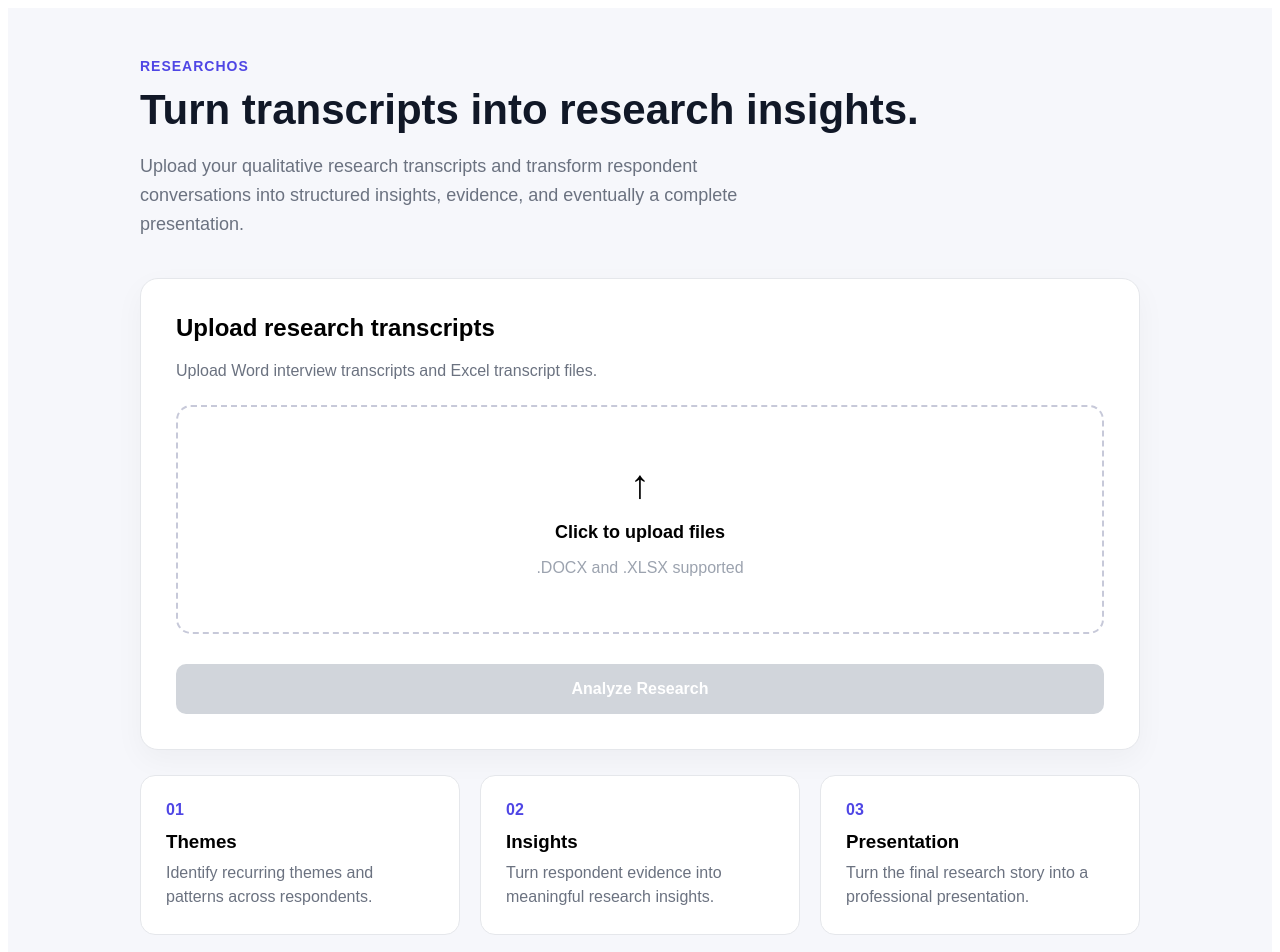
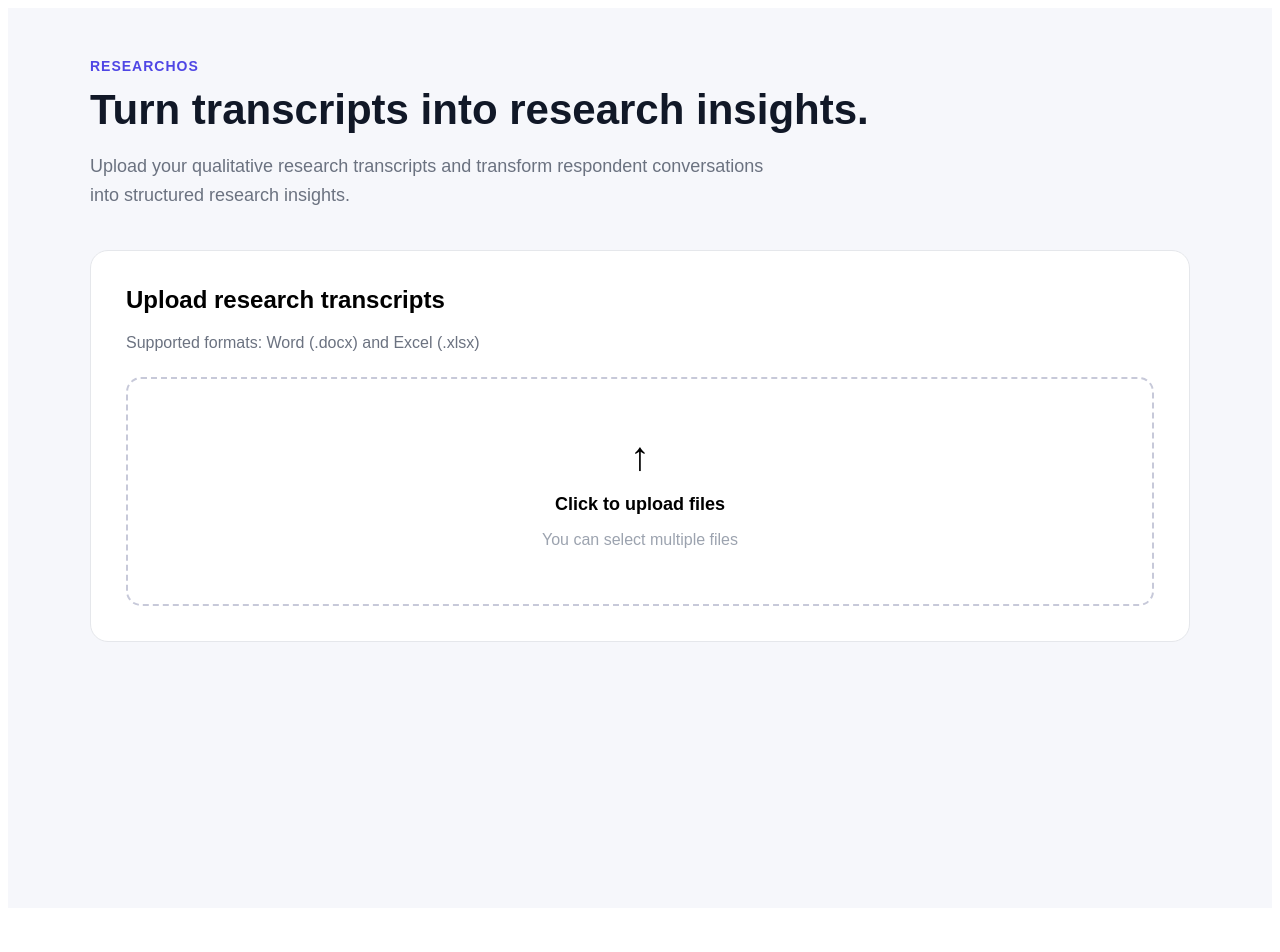
Before and after one commit to Mascy109/researchos, a Next.js app: page / in a window 1280 px wide. Shown: the top 952 px of the page. After the commit the page ends 916 px from the top, so only its background shows below. Built offline with nearby package versions, Linux system fonts and the light colour scheme.

Commit message:
Update page.js

```diff
--- a/app/page.js
+++ b/app/page.js
@@ -1,14 +1,70 @@
 "use client";
 
 import { useState } from "react";
+import * as XLSX from "xlsx";
 
 export default function Home() {
   const [files, setFiles] = useState([]);
+  const [extractedData, setExtractedData] = useState([]);
+  const [loading, setLoading] = useState(false);
 
-  const handleFiles = (event) => {
-    const selected = Array.from(event.target.files);
-    setFiles(selected);
+  async function handleFiles(event) {
+    const selectedFiles = Array.from(event.target.files);
+
+    setFiles(selectedFiles);
+    setExtractedData([]);
+    setLoading(true);
+
+    const results = [];
+
+    for (const file of selectedFiles) {
+      try {
+        if (file.name.toLowerCase().endsWith(".xlsx")) {
+          const buffer = await file.arrayBuffer();
+
+          const workbook = XLSX.read(buffer, {
+            type: "array",
+          });
+
+          const sheets = workbook.SheetNames.map((sheetName) => {
+            const worksheet = workbook.Sheets[sheetName];
+
+            return {
+              sheetName,
+              rows: XLSX.utils.sheet_to_json(worksheet, {
+                header: 1,
+                defval: "",
+              }),
             };
+          });
+
+          results.push({
+            fileName: file.name,
+            type: "Excel",
+            sheets,
+          });
+        }
+
+        if (file.name.toLowerCase().endsWith(".docx")) {
+          results.push({
+            fileName: file.name,
+            type: "Word",
+            message:
+              "Word file selected. Word extraction will be connected next.",
+          });
+        }
+      } catch (error) {
+        results.push({
+          fileName: file.name,
+          type: "Error",
+          message: error.message,
+        });
+      }
+    }
+
+    setExtractedData(results);
+    setLoading(false);
+  }
 
   return (
     <main
@@ -19,10 +75,12 @@ export default function Home() {
         padding: "50px 25px",
       }}
     >
-      <div style={{ maxWidth: "1000px", margin: "auto" }}>
-
-        {/* Header */}
-
+      <div
+        style={{
+          maxWidth: "1100px",
+          margin: "auto",
+        }}
+      >
         <div style={{ marginBottom: "40px" }}>
           <div
             style={{
@@ -49,17 +107,14 @@ export default function Home() {
             style={{
               color: "#6b7280",
               fontSize: "18px",
-              maxWidth: "650px",
+              maxWidth: "700px",
               lineHeight: "1.6",
             }}
           >
             Upload your qualitative research transcripts and transform
-            respondent conversations into structured insights, evidence,
-            and eventually a complete presentation.
+            respondent conversations into structured research insights.
           </p>
         </div>
-
-        {/* Upload box */}
 
         <div
           style={{
@@ -67,13 +122,14 @@ export default function Home() {
             borderRadius: "18px",
             padding: "35px",
             border: "1px solid #e5e7eb",
-            boxShadow: "0 10px 30px rgba(0,0,0,0.04)",
           }}
         >
-          <h2 style={{ marginTop: 0 }}>Upload research transcripts</h2>
+          <h2 style={{ marginTop: 0 }}>
+            Upload research transcripts
+          </h2>
 
           <p style={{ color: "#6b7280" }}>
-            Upload Word interview transcripts and Excel transcript files.
+            Supported formats: Word (.docx) and Excel (.xlsx)
           </p>
 
           <label
@@ -106,7 +162,7 @@ export default function Home() {
                 marginBottom: 0,
               }}
             >
-              .DOCX and .XLSX supported
+              You can select multiple files
             </p>
 
             <input
@@ -118,8 +174,6 @@ export default function Home() {
             />
           </label>
 
-          {/* Uploaded files */}
-
           {files.length > 0 && (
             <div style={{ marginTop: "30px" }}>
               <h3>Uploaded files</h3>
@@ -128,120 +182,106 @@ export default function Home() {
                 <div
                   key={index}
                   style={{
-                    display: "flex",
-                    justifyContent: "space-between",
-                    alignItems: "center",
-                    padding: "15px 18px",
+                    padding: "15px",
                     background: "#f9fafb",
                     borderRadius: "10px",
                     marginTop: "10px",
                     border: "1px solid #e5e7eb",
                   }}
                 >
-                  <span>{file.name}</span>
-
-                  <span
-                    style={{
-                      color: "#16a34a",
-                      fontSize: "14px",
-                      fontWeight: "600",
-                    }}
-                  >
-                    Ready
-                  </span>
+                  {file.name}
                 </div>
               ))}
             </div>
           )}
 
-          {/* Analyze button */}
+          {loading && (
+            <p
+              style={{
+                marginTop: "25px",
+                color: "#4f46e5",
+                fontWeight: "600",
+              }}
+            >
+              Reading files...
+            </p>
+          )}
+        </div>
 
-          <button
-            disabled={files.length === 0}
+        {extractedData.length > 0 && (
+          <div style={{ marginTop: "30px" }}>
+            <h2>Extracted Research Data</h2>
+
+            {extractedData.map((result, index) => (
+              <div
+                key={index}
+                style={{
+                  background: "white",
+                  borderRadius: "15px",
+                  padding: "25px",
+                  marginTop: "20px",
+                  border: "1px solid #e5e7eb",
+                  overflowX: "auto",
+                }}
+              >
+                <h3>{result.fileName}</h3>
+
+                {result.type === "Excel" &&
+                  result.sheets.map((sheet, sheetIndex) => (
+                    <div key={sheetIndex} style={{ marginTop: "25px" }}>
+                      <h4>Sheet: {sheet.sheetName}</h4>
+
+                      <table
                         style={{
                           width: "100%",
-              marginTop: "30px",
-              padding: "16px",
-              borderRadius: "10px",
-              border: "none",
-              background:
-                files.length > 0 ? "#4f46e5" : "#d1d5db",
-              color: "white",
-              fontSize: "16px",
-              fontWeight: "bold",
-              cursor:
-                files.length > 0 ? "pointer" : "not-allowed",
+                          borderCollapse: "collapse",
+                          fontSize: "14px",
                         }}
                       >
-            Analyze Research
-          </button>
-        </div>
-
-        {/* Future capabilities */}
-
-        <div
+                        <tbody>
+                          {sheet.rows.slice(0, 30).map((row, rowIndex) => (
+                            <tr key={rowIndex}>
+                              {row.map((cell, cellIndex) => (
+                                <td
+                                  key={cellIndex}
                                   style={{
-            display: "grid",
-            gridTemplateColumns:
-              "repeat(auto-fit, minmax(220px, 1fr))",
-            gap: "20px",
-            marginTop: "25px",
+                                    border: "1px solid #e5e7eb",
+                                    padding: "8px",
+                                    verticalAlign: "top",
                                   }}
                                 >
-          <Card
-            number="01"
-            title="Themes"
-            text="Identify recurring themes and patterns across respondents."
-          />
+                                  {String(cell)}
+                                </td>
+                              ))}
+                            </tr>
+                          ))}
+                        </tbody>
+                      </table>
 
-          <Card
-            number="02"
-            title="Insights"
-            text="Turn respondent evidence into meaningful research insights."
-          />
+                      {sheet.rows.length > 30 && (
+                        <p style={{ color: "#6b7280" }}>
+                          Showing the first 30 rows for preview.
+                        </p>
+                      )}
+                    </div>
+                  ))}
 
-          <Card
-            number="03"
-            title="Presentation"
-            text="Turn the final research story into a professional presentation."
-          />
+                {result.type === "Word" && (
+                  <p style={{ color: "#6b7280" }}>
+                    {result.message}
+                  </p>
+                )}
+
+                {result.type === "Error" && (
+                  <p style={{ color: "#dc2626" }}>
+                    Error: {result.message}
+                  </p>
+                )}
               </div>
+            ))}
+          </div>
+        )}
       </div>
     </main>
   );
 }
-
-function Card({ number, title, text }) {
-  return (
-    <div
-      style={{
-        background: "white",
-        padding: "25px",
-        borderRadius: "15px",
-        border: "1px solid #e5e7eb",
-      }}
-    >
-      <div
-        style={{
-          color: "#4f46e5",
-          fontWeight: "bold",
-          marginBottom: "12px",
-        }}
-      >
-        {number}
-      </div>
-
-      <h3 style={{ margin: "0 0 8px" }}>{title}</h3>
-
-      <p
-        style={{
-          color: "#6b7280",
-          lineHeight: "1.5",
-          margin: 0,
-        }}
-      >
-        {text}
-      </p>
-    </div>
-  );
-}
```
Lines whose indentation alone changed are shown as unchanged.
